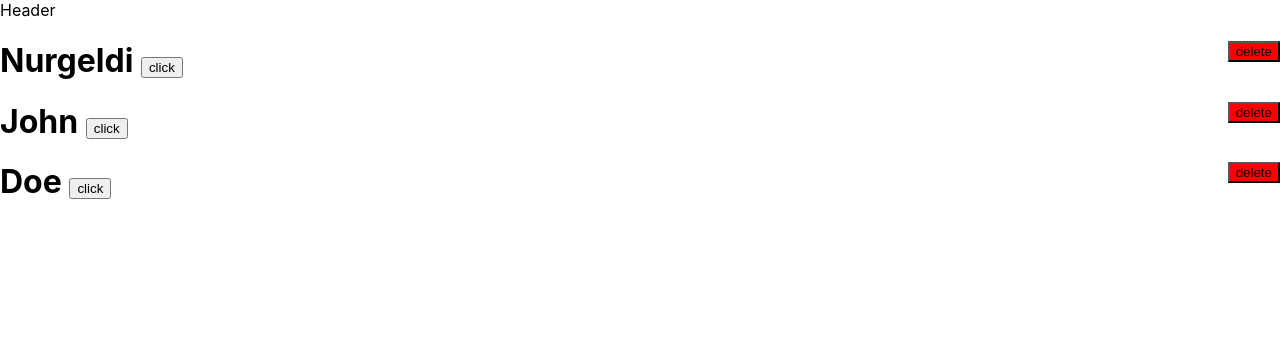
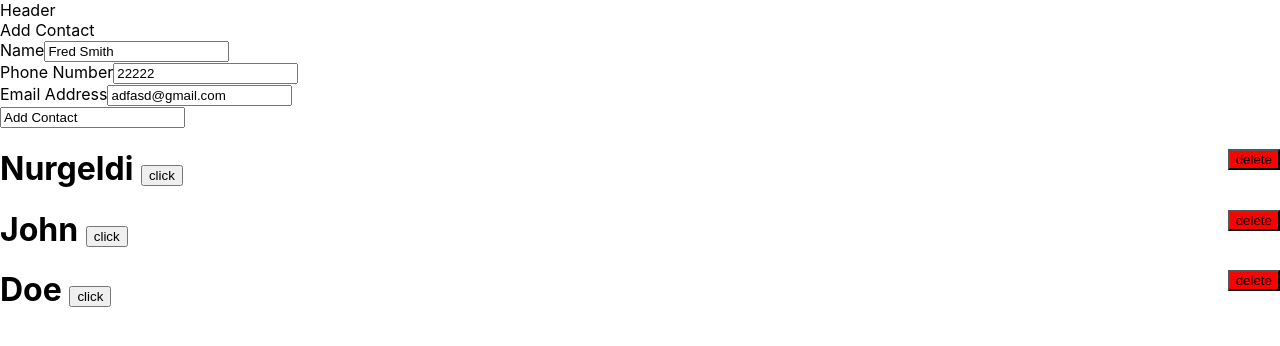
Before and after one commit to notimetohaste/emiton-taslama, a React (Create React App) app: page / in a window 1280 px wide. Shown: the top 346 px of the page. Built offline with nearby package versions, Linux system fonts and the light colour scheme.

Commit message:
AddContact was added

```diff
--- a/src/App.js
+++ b/src/App.js
@@ -1,9 +1,10 @@
-import React, { Component } from "react";
-import Header from "./components/Header";
-import Contacts from "./components/Contacts";
-import { Provider } from "./components/context";
+import React, { Component } from 'react';
+import Header from './components/layout/Header';
+import Contacts from './components/contacts/Contacts';
+import AddContact from './components/contacts/AddContact';
+import { Provider } from './context';
 
-import "./App.css";
+import './App.css';
 
 class App extends Component {
   render() {
@@ -11,6 +12,7 @@ class App extends Component {
       <Provider>
         <div>
           <Header />
+          <AddContact />
           <Contacts />
         </div>
       </Provider>
--- /dev/null
+++ b/src/components/contacts/AddContact.js
@@ -0,0 +1,70 @@
+import React, { Component } from 'react';
+
+export default class AddContact extends Component {
+  constructor(props) {
+    super(props);
+
+    this.nameInput = React.createRef();
+    this.phoneInput = React.createRef();
+    this.emailInput = React.createRef();
+  }
+
+  onSubmit = (e) => {
+    e.preventDefault();
+    const contact = {
+      name: this.nameInput.current.value,
+      phone: this.phoneInput.current.value,
+      email: this.emailInput.current.value,
+    };
+    console.log(contact);
+  };
+  static defaultProps = {
+    name: 'Fred Smith',
+    email: 'adfasd@gmail.com',
+    phone: '22222',
+  };
+
+  render() {
+    const { name, phone, email } = this.props;
+    return (
+      <div>
+        <div>Add Contact</div>
+        <div>
+          <form onSubmit={this.onSubmit}>
+            <div>
+              <label>Name</label>
+              <input
+                type="text"
+                name="name"
+                placeholder="Enter the Name"
+                ref={this.nameInput}
+                defaultValue={name}
+              />
+            </div>
+            <div>
+              <label>Phone Number</label>
+              <input
+                type="text"
+                name="phone"
+                placeholder="Enter the Phone"
+                ref={this.phoneInput}
+                defaultValue={phone}
+              />
+            </div>
+            <div>
+              <label>Email Address</label>
+              <input
+                type="email"
+                name="email"
+                placeholder="Enter the Email"
+                ref={this.emailInput}
+                defaultValue={email}
+              />
+            </div>
+            <input type="sumbit" value="Add Contact" />
+          </form>
+        </div>
+      </div>
+    );
+  }
+}
--- a/src/components/Contact.js
+++ b/src/components/contacts/Contact.js
@@ -1,22 +1,24 @@
 import React, { Component } from 'react';
-import { Consumer } from './context';
+import { Consumer } from '../../context';
 
 class Contact extends Component {
   constructor() {
     super();
+    //! toggle = showing infos or not
     this.state = {
       showInfo: false,
     };
   }
-
+  //! function for toggles
   showClick = () => {
     this.setState({
       showInfo: !this.state.showInfo,
     });
   };
+  // ! this takes 'id, dispatch' as params. Then 'id' is called with 'this, id'. 'Dispatch' is called also with id. dispatch takes object params.
+  // ! type and payload. type is 'DELETE_CONTACT' and payload is 'id'.
   deleteContact = (id, dispatch) => {
     dispatch({ type: 'DELETE_CONTACT', payload: id });
-    console.log(id);
   };
   render() {
     //Destructoring
@@ -34,11 +36,7 @@ class Contact extends Component {
                   click
                 </button>
                 <button
-                  style={{
-                    cursor: 'pointer',
-                    float: 'right',
-                    backgroundColor: 'red',
-                  }}
+                  style={{ float: 'right', backgroundColor: 'red' }}
                   onClick={this.deleteContact.bind(this, id, dispatch)}
                 >
                   delete
--- a/src/components/Contacts.js
+++ b/src/components/contacts/Contacts.js
@@ -1,6 +1,6 @@
-import React, { Component } from "react";
-import Contact from "./Contact";
-import { Consumer } from "./context";
+import React, { Component } from 'react';
+import Contact from './Contact';
+import { Consumer } from '../../context';
 
 class Contacts extends Component {
   render() {
@@ -10,8 +10,8 @@ class Contacts extends Component {
           const { contacts } = value;
           return (
             <React.Fragment>
-              {contacts.map((c) => (
-                <Contact key={c.id} contact={c} />
+              {contacts.map((contact) => (
+                <Contact key={contact.id} contact={contact} />
               ))}
             </React.Fragment>
           );
--- a/src/components/context.js
+++ /dev/null
@@ -1,50 +0,0 @@
-import React, { Component } from "react";
-
-const Context = React.createContext();
-const reducer = (state, action) => {
-  switch (action.type) {
-    case "DELETE_CONTACT":
-      return {
-        ...state,
-        contacts: state.contacts.filter(
-          (contact) => contact.id !== contact.payload
-        ),
-      };
-    default:
-      return state;
-  }
-};
-export class Provider extends Component {
-  state = {
-    contacts: [
-      {
-        id: 1,
-        name: "Nurgeldi",
-        phone: "2455555",
-        email: "amail@asdfadsf",
-      },
-      {
-        id: 2,
-        name: "John",
-        phone: "2455555",
-        email: "amail@asdfadsf",
-      },
-      {
-        id: 3,
-        name: "Doe",
-        phone: "2455555",
-        email: "amail@asdfadsf",
-      },
-    ],
-    dispatch: (action) => this.setState((state) => reducer(state, action)),
-  };
-  render() {
-    return (
-      <Context.Provider value={this.state}>
-        {this.props.children}
-      </Context.Provider>
-    );
-  }
-}
-
-export const Consumer = Context.Consumer;
--- /dev/null
+++ b/src/context.js
@@ -0,0 +1,55 @@
+import React, { Component } from 'react';
+
+const Context = React.createContext();
+// ! 'action.type' is condition. If it is true procces will continue. Name of condition is "DELETE_CONTACT". Then returned object,
+// ! put all state with spread operator shallow copy. Then 'contacts' key, value of it 'state.contacts.filtered =>
+// ! if contact.id is not equal to contact.payload then switch is true.
+const reducer = (state, action) => {
+  switch (action.type) {
+    case 'DELETE_CONTACT':
+      return {
+        ...state,
+        contacts: state.contacts.filter(
+          (contact) => contact.id !== action.payload
+        ),
+      };
+    default:
+      return state;
+  }
+};
+export class Provider extends Component {
+  state = {
+    contacts: [
+      {
+        id: 1,
+        name: 'Nurgeldi',
+        phone: '2455555',
+        email: 'amail@asdfadsf',
+      },
+      {
+        id: 2,
+        name: 'John',
+        phone: '2455555',
+        email: 'amail@asdfadsf',
+      },
+      {
+        id: 3,
+        name: 'Doe',
+        phone: '2455555',
+        email: 'amail@asdfadsf',
+      },
+    ],
+
+    // ! 'action' is params of self calling function, "state" is params of "this.setState" and reducer take those params as its params!
+    dispatch: (action) => this.setState((state) => reducer(state, action)),
+  };
+  render() {
+    return (
+      <Context.Provider value={this.state}>
+        {this.props.children}
+      </Context.Provider>
+    );
+  }
+}
+
+export const Consumer = Context.Consumer;
```
Also changed, not shown: src/components/contacts/AddContact1.js (added, +59 -0 lines), src/components/layout/Header.js (renamed from src/components/Header.js).
